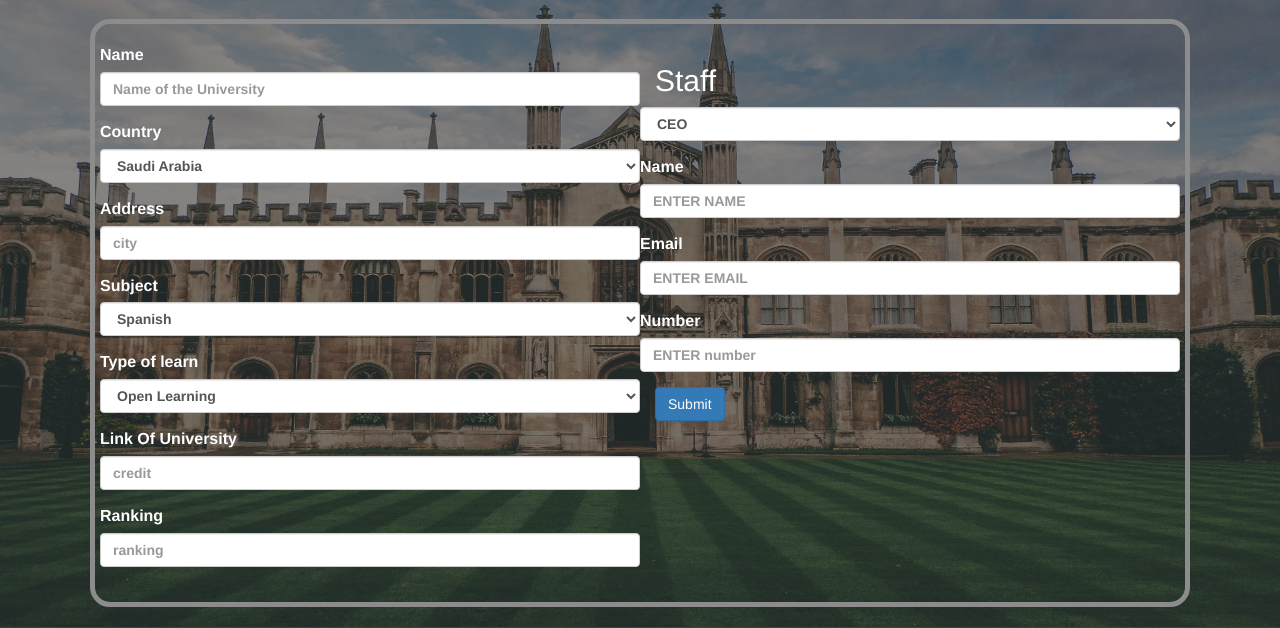
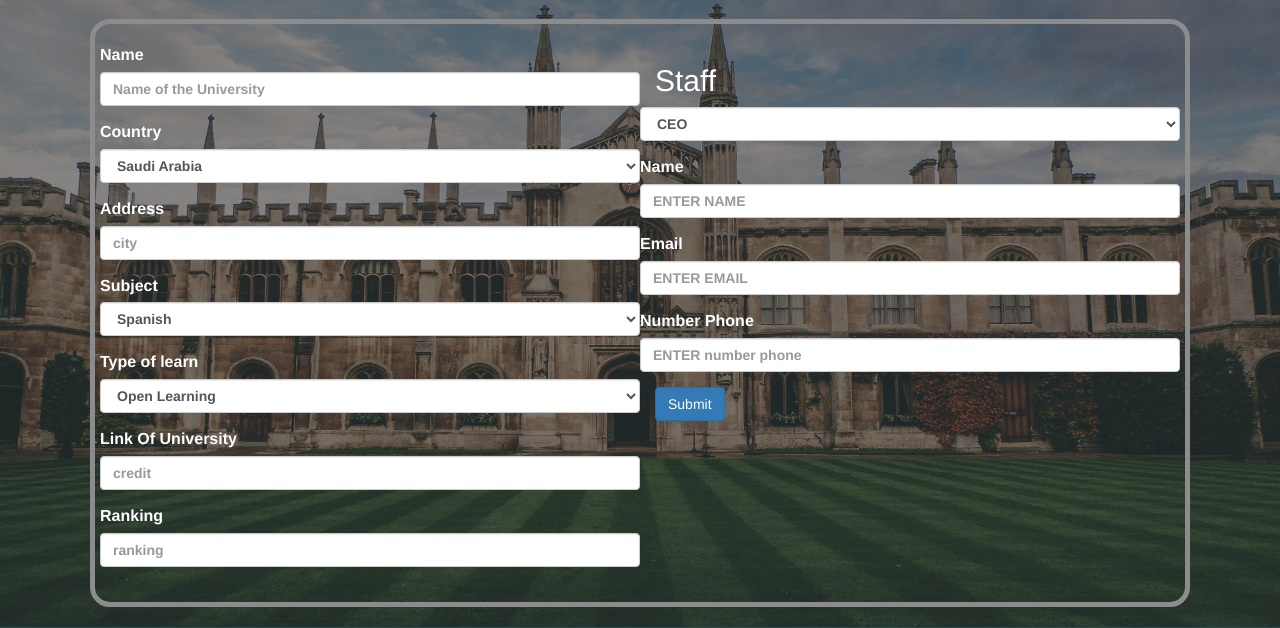
Before and after one commit to ryroo1995/khotak, a PHP site: page /uq.php in a window 1280 px wide. Shown: the part 74-702 px from the top of the page. Run offline with PHP 8.4, Linux system fonts and the light colour scheme; data comes from the database, SQL or seed files in the repository.

Commit message:
update7 Dec

```diff
--- a/project/uq.php
+++ b/project/uq.php
@@ -20,8 +20,6 @@ if($_SERVER['REQUEST_METHOD']=='POST'){
     $number=$_POST['number'];
 
    global $names;
-
-              $filterrank=filter_var($number,FILTER_VALIDATE_INT);
 
 if(isset($names)){
           $filterName=filter_var($names,FILTER_SANITIZE_STRING);
@@ -56,15 +54,18 @@ if(isset($names)){
                $formError[]='This Email is Exits';
             }
         }
-          if(isset($number)){
+
+    }
+///end check email//////////////////
+      if(isset($number)){
               $filterPhone=filter_var($number,FILTER_VALIDATE_INT);
-              if(strlen($filterPhone)==10){
-                  $formError[]='The phone be equal 10';
+              if(strlen($number)>10){
+                  $formError[]='The phone be must equal 10';
+                 }
+                        if(strlen($number)<10){
+                  $formError[]='The phone be 10';
                  }
               }
-    }
-///end check email//////////////////
-
 
 
 if(empty($formError)){
@@ -131,6 +132,7 @@ if(empty($formError)){
  /////////////////////////////////////////////////////////////////////////////////////////////
 
                 //insert employ
+                            global $filterPhone;
                     $stmaa=$con->prepare("INSERT INTO
                                 employ(name,number,email,position,univID)
                                 VALUES(:name,:number,:email,:position,:univID)");
@@ -455,7 +457,7 @@ if(empty($formError)){
 
                 <div class="form-group">
     <label for="exampleInputEmail1">Link Of University</label>
-    <input type="text" name="link" required class="form-control" id="exampleInputEmail1" placeholder="credit">
+    <input type="text" name="link" required class="form-control" id="exampleInputEmail1" placeholder="credit" >
   </div>
                 <div class="form-group">
     <label for="exampleInputEmail1">Ranking</label>
@@ -486,15 +488,15 @@ if(empty($formError)){
         </div>
 <div class="form-group">
     <label>Name</label>
-    <input name="names" type="text" class="form-control" id="name-ceo" placeholder="ENTER NAME">
+    <input name="names" type="text" class="form-control" id="name-ceo" placeholder="ENTER NAME" required>
   </div>
                    <div class="form-group">
     <label>Email</label>
-    <input name="email" type="text" class="form-control" id="email-ceo" placeholder="ENTER EMAIL">
+    <input name="email" type="text" class="form-control" id="email-ceo" placeholder="ENTER EMAIL" required>
   </div>
                    <div class="form-group">
-    <label>Number</label>
-    <input name="number" type="text" class="form-control" id="number-ceo" placeholder="ENTER number">
+    <label>Number Phone</label>
+    <input name="number" type="number" min="10"  class="form-control" id="number-ceo" placeholder="ENTER number phone" required>
   </div>
 
         </div>
```
